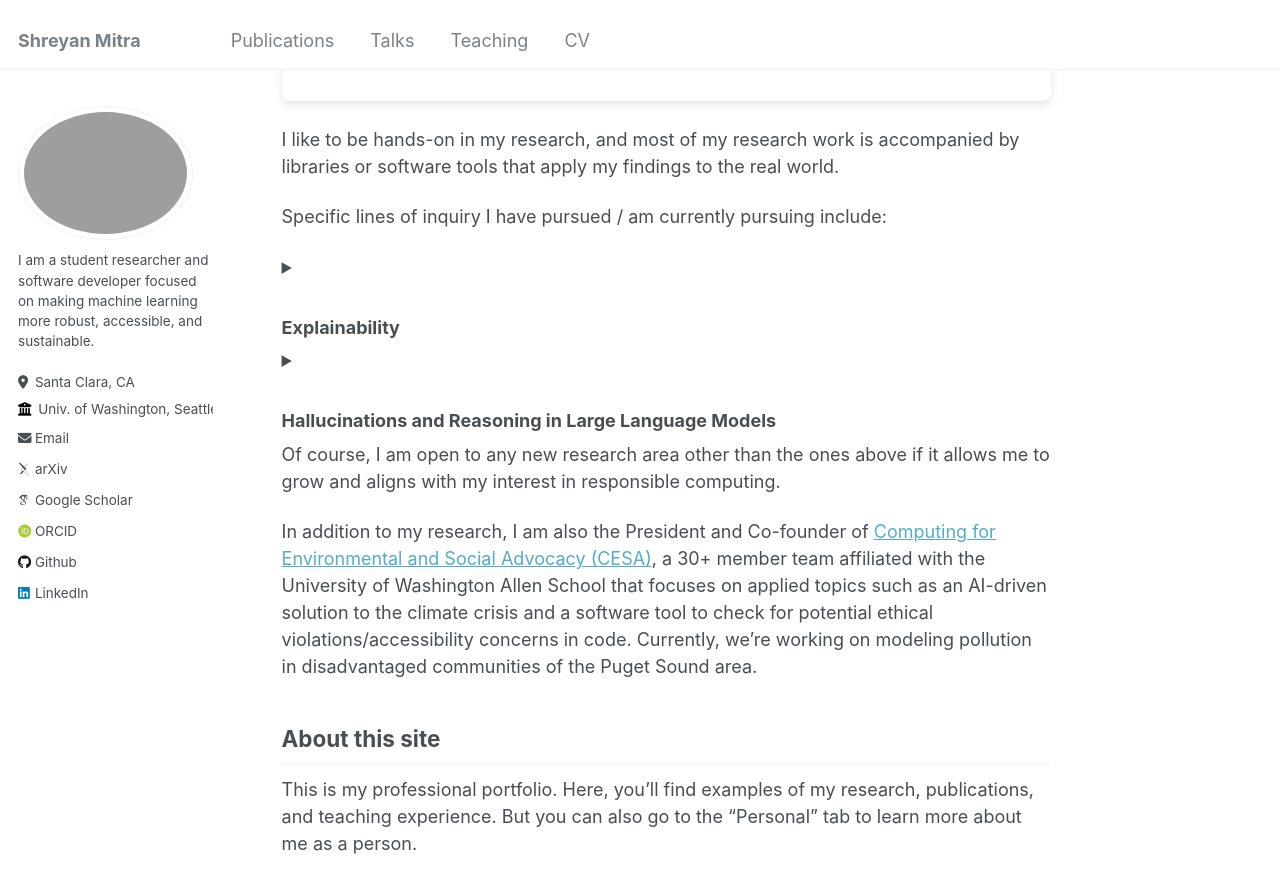
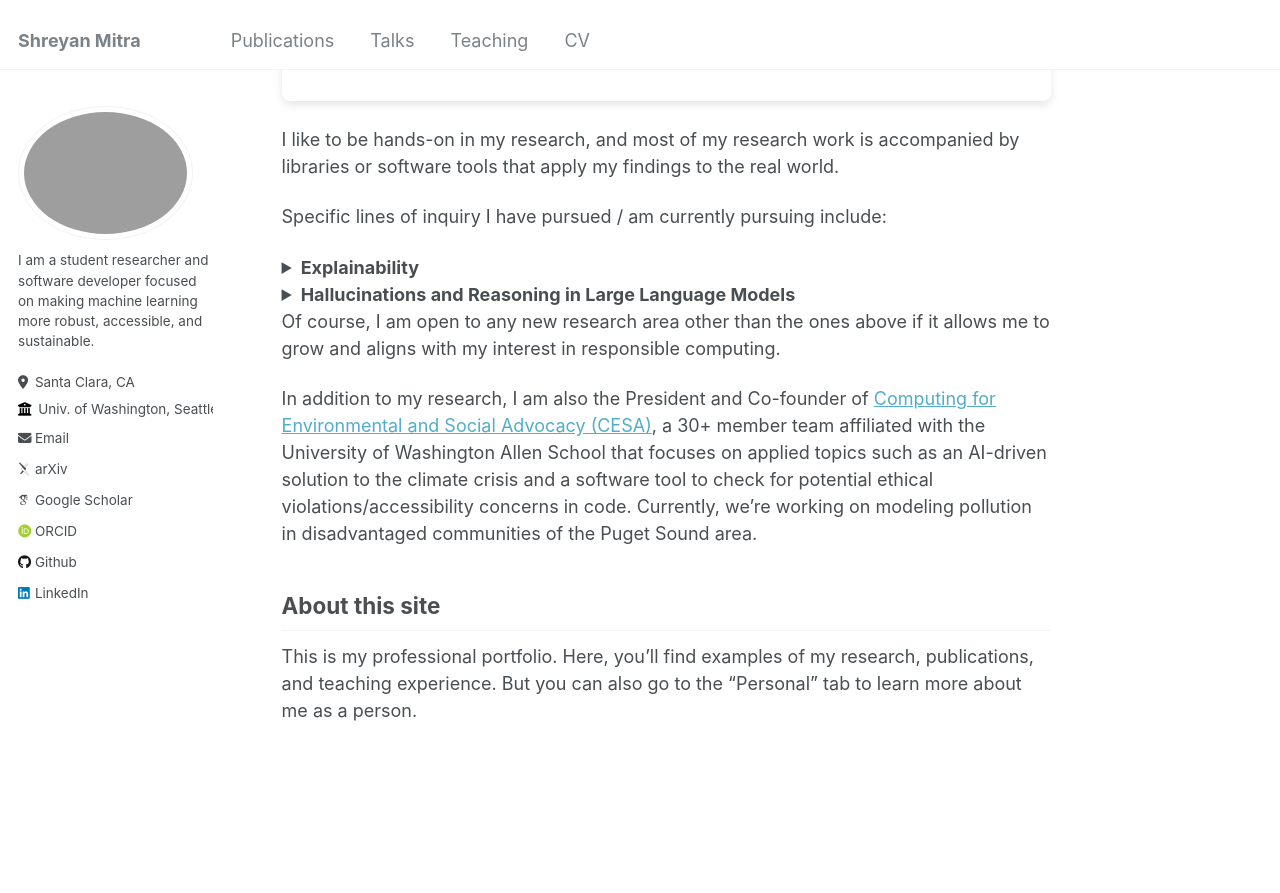
Before and after one commit to shreyanmitra/shreyanmitra.github.io, a Jekyll site: the page built from _pages/about.md, in a window 1280 px wide and 900 px high, scrolled down 527 px. Shown: the top 893 px of the window. Built offline with Jekyll 4.4.1, drawn with Linux system fonts in a browser that asks for light colours; emoji names are drawn with the system emoji font; some web fonts are replaced.

```diff
--- a/_pages/about.md
+++ b/_pages/about.md
@@ -24,12 +24,12 @@ I like to be hands-on in my research, and most of my research work is accompanie
 Specific lines of inquiry I have pursued / am currently pursuing include:
 
 <details>
-<summary><h3>Explainability</h3></summary>
+<summary><b>Explainability</b></summary>
 In short, explainability refers to understanding why ML models behave the way they do. Several explainability tools ("explanatory systems") have been developed in the last few years. My work on this topic includes devising a metric to compare different explanations for a given model and deciding which of them better approximates the ground truth. My research also brought me to create XAISuite, a library and framework in Python and Matlab that brings all the different explanatory systems onto an unified interface. XAISuite further democratizes AI by not requiring users to have any coding experience and to seamlessly deploy the models they need for their use case.
 </details>
 
 <details>
-<summary><h3>Hallucinations and Reasoning in Large Language Models</h3></summary>
+<summary><b>Hallucinations and Reasoning in Large Language Models</b></summary>
 Large language models (LLMs) like ChatGPT or Llama have gained widespread popularity due to their ability to answer questions and converse like humans. However, unlike humans, LLMs often fail to reason about scenarios in a logical and accurate manner. When LLMs generate incorrect, irrelevant, or nonsensical output, we say that it "hallucinates". I study the factors leading to LLM hallucinations and attempt to generate faster, more memory-efficient ways to detect hallucinations when they occur. I also look at ways to reduce the risk of such erroneous output, such as by incorporating symbolic reasoning, integrating a common sense database, or adding self-evaluation stages.
 </details>
 
```
